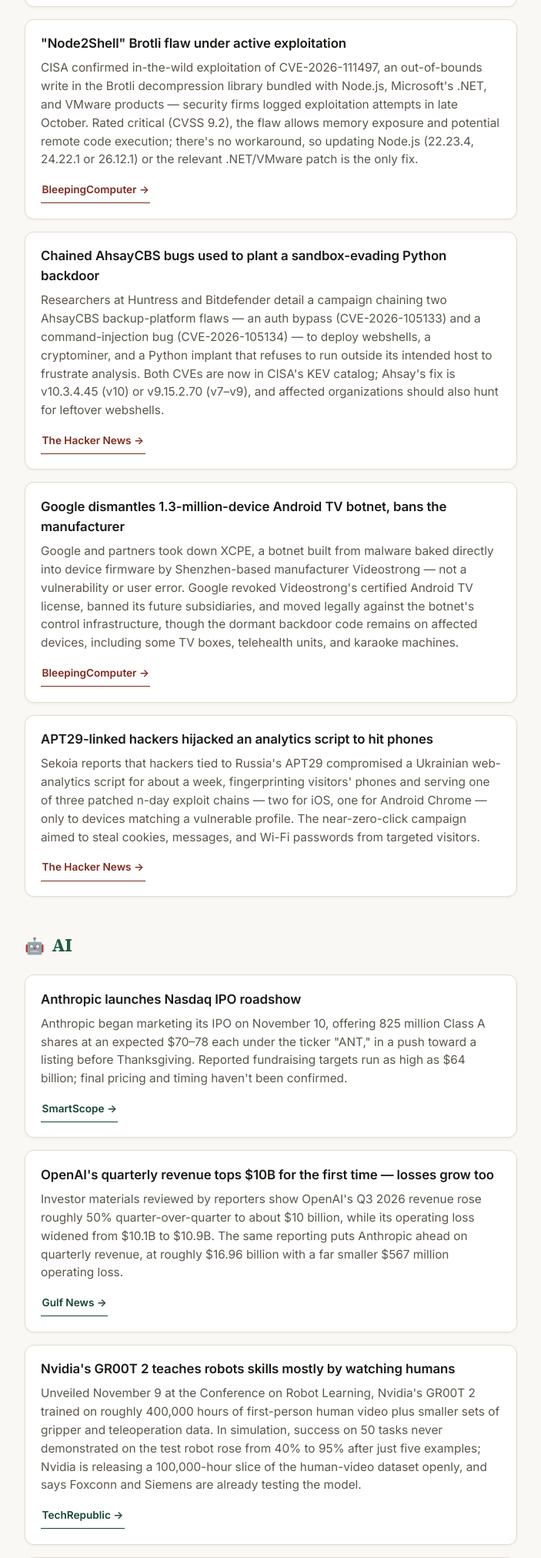
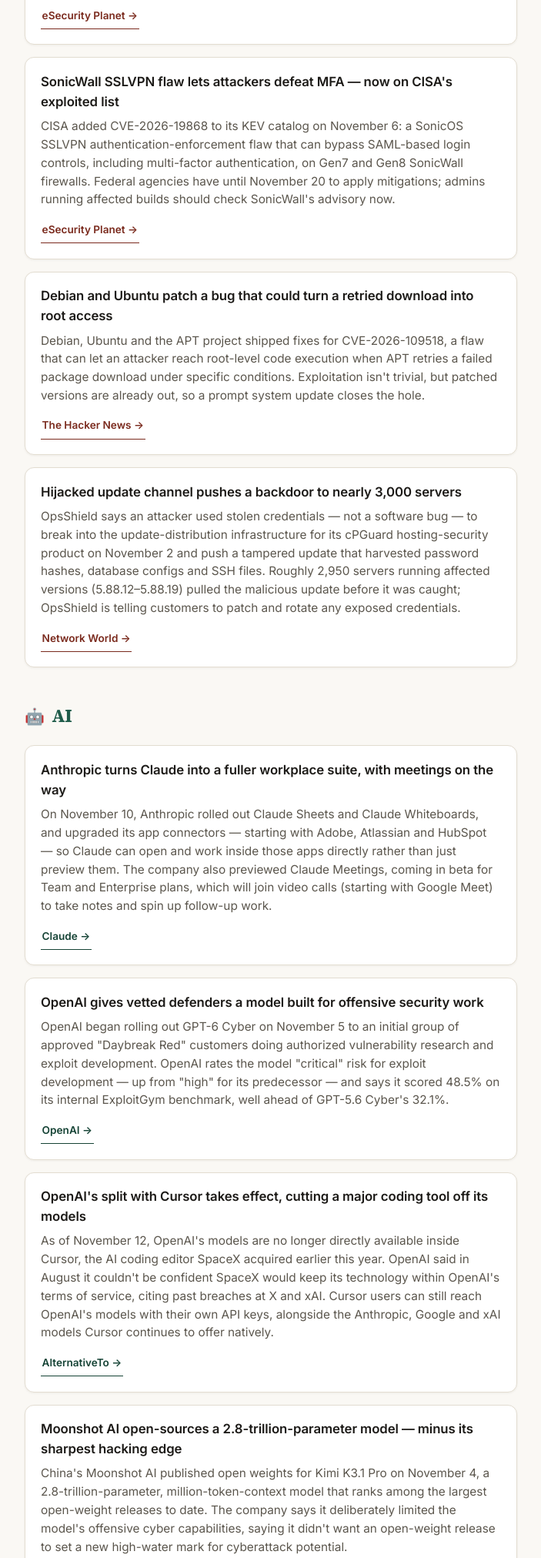
Before and after one commit to lukefoskey9-ui/morning-briefing, a plain HTML site: page index.html in a window 1280 px wide. Shown: the part 509-2533 px from the top of the page at 77% size, without its empty margins (288-991 px from the left). Drawn offline with Linux system fonts and the light colour scheme.

Commit message:
Morning briefing for November 15, 2026

```diff
--- a/index.html
+++ b/index.html
@@ -186,7 +186,7 @@
 
   <header>
     <div class="masthead">Morning Briefing</div>
-    <div class="date-line">Saturday, November 14, 2026</div>
+    <div class="date-line">Sunday, November 15, 2026</div>
     <hr class="rule">
     <p class="intro">Cybersecurity and AI, in under three minutes.</p>
   </header>
@@ -198,33 +198,27 @@
     </div>
 
     <article class="story">
-      <h3 class="headline">CISA flags Cisco BroadWorks flaw as actively exploited</h3>
-      <p class="summary">CISA added CVE-2026-20320 — an unauthenticated XXE flaw (CVSS 7.5) in the BroadWorks OCI XML parser — to its Known Exploited Vulnerabilities catalog on November 10, giving federal agencies until November 24 to patch. The bug, which Cisco disclosed in August, can let a remote attacker read sensitive files; Cisco's fix is release RI.2026.07 and there is no workaround.</p>
-      <a class="source" href="https://www.bleepingcomputer.com/news/security/cisa-flags-cisco-broadworks-flaw-as-actively-exploited-in-attacks/">BleepingComputer →</a>
+      <h3 class="headline">CISA adds four actively exploited flaws to its watch list — OpenSSH "SSHole" among them</h3>
+      <p class="summary">On November 9, CISA added four exploited vulnerabilities to its Known Exploited Vulnerabilities catalog: an OpenSSH authentication bypass on musl-based Linux without PAM (CVE-2026-123158, dubbed "SSHole," reportedly abused within hours of disclosure), a 9.8-severity code-injection flaw in FreeSWITCH, a bug in the GPUStack AI-infrastructure platform, and an incorrect-authorization flaw in IBM Aspera Faspex. Federal civilian agencies had until November 12 to patch.</p>
+      <a class="source" href="https://www.esecurityplanet.com/vulnerabilities/news-cisa-kev-gpustack-freeswitch-openssh-ibm-november-2026/">eSecurity Planet →</a>
     </article>
 
     <article class="story">
-      <h3 class="headline">"Node2Shell" Brotli flaw under active exploitation</h3>
-      <p class="summary">CISA confirmed in-the-wild exploitation of CVE-2026-111497, an out-of-bounds write in the Brotli decompression library bundled with Node.js, Microsoft's .NET, and VMware products — security firms logged exploitation attempts in late October. Rated critical (CVSS 9.2), the flaw allows memory exposure and potential remote code execution; there's no workaround, so updating Node.js (22.23.4, 24.22.1 or 26.12.1) or the relevant .NET/VMware patch is the only fix.</p>
-      <a class="source" href="https://www.bleepingcomputer.com/news/security/cisa-warns-of-hackers-now-exploiting-critical-node2shell-flaw/">BleepingComputer →</a>
+      <h3 class="headline">SonicWall SSLVPN flaw lets attackers defeat MFA — now on CISA's exploited list</h3>
+      <p class="summary">CISA added CVE-2026-19868 to its KEV catalog on November 6: a SonicOS SSLVPN authentication-enforcement flaw that can bypass SAML-based login controls, including multi-factor authentication, on Gen7 and Gen8 SonicWall firewalls. Federal agencies have until November 20 to apply mitigations; admins running affected builds should check SonicWall's advisory now.</p>
+      <a class="source" href="https://www.esecurityplanet.com/vulnerabilities/news-sonicwall-sslvpn-authentication-bypass-cve-2026-19868/">eSecurity Planet →</a>
     </article>
 
     <article class="story">
-      <h3 class="headline">Chained AhsayCBS bugs used to plant a sandbox-evading Python backdoor</h3>
-      <p class="summary">Researchers at Huntress and Bitdefender detail a campaign chaining two AhsayCBS backup-platform flaws — an auth bypass (CVE-2026-105133) and a command-injection bug (CVE-2026-105134) — to deploy webshells, a cryptominer, and a Python implant that refuses to run outside its intended host to frustrate analysis. Both CVEs are now in CISA's KEV catalog; Ahsay's fix is v10.3.4.45 (v10) or v9.15.2.70 (v7–v9), and affected organizations should also hunt for leftover webshells.</p>
-      <a class="source" href="https://thehackernews.com/2026/11/attackers-exploit-ahsaycbs-flaws-to.html">The Hacker News →</a>
+      <h3 class="headline">Debian and Ubuntu patch a bug that could turn a retried download into root access</h3>
+      <p class="summary">Debian, Ubuntu and the APT project shipped fixes for CVE-2026-109518, a flaw that can let an attacker reach root-level code execution when APT retries a failed package download under specific conditions. Exploitation isn't trivial, but patched versions are already out, so a prompt system update closes the hole.</p>
+      <a class="source" href="https://thehackernews.com/2026/11/weekly-recap-sshole-exploited-apt-root.html">The Hacker News →</a>
     </article>
 
     <article class="story">
-      <h3 class="headline">Google dismantles 1.3-million-device Android TV botnet, bans the manufacturer</h3>
-      <p class="summary">Google and partners took down XCPE, a botnet built from malware baked directly into device firmware by Shenzhen-based manufacturer Videostrong — not a vulnerability or user error. Google revoked Videostrong's certified Android TV license, banned its future subsidiaries, and moved legally against the botnet's control infrastructure, though the dormant backdoor code remains on affected devices, including some TV boxes, telehealth units, and karaoke machines.</p>
-      <a class="source" href="https://www.bleepingcomputer.com/news/security/google-disrupts-million-device-xcpe-android-malware-botnet-bans-tv-box-maker/">BleepingComputer →</a>
-    </article>
-
-    <article class="story">
-      <h3 class="headline">APT29-linked hackers hijacked an analytics script to hit phones</h3>
-      <p class="summary">Sekoia reports that hackers tied to Russia's APT29 compromised a Ukrainian web-analytics script for about a week, fingerprinting visitors' phones and serving one of three patched n-day exploit chains — two for iOS, one for Android Chrome — only to devices matching a vulnerable profile. The near-zero-click campaign aimed to steal cookies, messages, and Wi-Fi passwords from targeted visitors.</p>
-      <a class="source" href="https://thehackernews.com/2026/11/apt29-linked-hackers-hijack-web.html">The Hacker News →</a>
+      <h3 class="headline">Hijacked update channel pushes a backdoor to nearly 3,000 servers</h3>
+      <p class="summary">OpsShield says an attacker used stolen credentials — not a software bug — to break into the update-distribution infrastructure for its cPGuard hosting-security product on November 2 and push a tampered update that harvested password hashes, database configs and SSH files. Roughly 2,950 servers running affected versions (5.88.12–5.88.19) pulled the malicious update before it was caught; OpsShield is telling customers to patch and rotate any exposed credentials.</p>
+      <a class="source" href="https://www.networkworld.com/article/4244919/attackers-turned-opsshields-trusted-update-channel-into-a-supply-chain-attack.html">Network World →</a>
     </article>
   </section>
 
@@ -235,33 +229,27 @@
     </div>
 
     <article class="story">
-      <h3 class="headline">Anthropic launches Nasdaq IPO roadshow</h3>
-      <p class="summary">Anthropic began marketing its IPO on November 10, offering 825 million Class A shares at an expected $70–78 each under the ticker "ANT," in a push toward a listing before Thanksgiving. Reported fundraising targets run as high as $64 billion; final pricing and timing haven't been confirmed.</p>
-      <a class="source" href="https://smartscope.blog/en/blog/anthropic-ipo-roadshow-launched-announced-november-10-offering-2026/">SmartScope →</a>
+      <h3 class="headline">Anthropic turns Claude into a fuller workplace suite, with meetings on the way</h3>
+      <p class="summary">On November 10, Anthropic rolled out Claude Sheets and Claude Whiteboards, and upgraded its app connectors — starting with Adobe, Atlassian and HubSpot — so Claude can open and work inside those apps directly rather than just preview them. The company also previewed Claude Meetings, coming in beta for Team and Enterprise plans, which will join video calls (starting with Google Meet) to take notes and spin up follow-up work.</p>
+      <a class="source" href="https://claude.com/blog/more-ways-to-work-with-claude-sheets-whiteboards-and-interactive-connectors">Claude →</a>
     </article>
 
     <article class="story">
-      <h3 class="headline">OpenAI's quarterly revenue tops $10B for the first time — losses grow too</h3>
-      <p class="summary">Investor materials reviewed by reporters show OpenAI's Q3 2026 revenue rose roughly 50% quarter-over-quarter to about $10 billion, while its operating loss widened from $10.1B to $10.9B. The same reporting puts Anthropic ahead on quarterly revenue, at roughly $16.96 billion with a far smaller $567 million operating loss.</p>
-      <a class="source" href="https://gulfnews.com/business/openai-revenue-hits-10b-but-operating-loss-widens-1.500743326">Gulf News →</a>
+      <h3 class="headline">OpenAI gives vetted defenders a model built for offensive security work</h3>
+      <p class="summary">OpenAI began rolling out GPT-6 Cyber on November 5 to an initial group of approved "Daybreak Red" customers doing authorized vulnerability research and exploit development. OpenAI rates the model "critical" risk for exploit development — up from "high" for its predecessor — and says it scored 48.5% on its internal ExploitGym benchmark, well ahead of GPT-5.6 Cyber's 32.1%.</p>
+      <a class="source" href="https://openai.com/index/introducing-gpt-6-cyber/">OpenAI →</a>
     </article>
 
     <article class="story">
-      <h3 class="headline">Nvidia's GR00T 2 teaches robots skills mostly by watching humans</h3>
-      <p class="summary">Unveiled November 9 at the Conference on Robot Learning, Nvidia's GR00T 2 trained on roughly 400,000 hours of first-person human video plus smaller sets of gripper and teleoperation data. In simulation, success on 50 tasks never demonstrated on the test robot rose from 40% to 95% after just five examples; Nvidia is releasing a 100,000-hour slice of the human-video dataset openly, and says Foxconn and Siemens are already testing the model.</p>
-      <a class="source" href="https://www.techrepublic.com/article/news-nvidia-gr00t-2-robot-training-human-demonstrations/">TechRepublic →</a>
+      <h3 class="headline">OpenAI's split with Cursor takes effect, cutting a major coding tool off its models</h3>
+      <p class="summary">As of November 12, OpenAI's models are no longer directly available inside Cursor, the AI coding editor SpaceX acquired earlier this year. OpenAI said in August it couldn't be confident SpaceX would keep its technology within OpenAI's terms of service, citing past breaches at X and xAI. Cursor users can still reach OpenAI's models with their own API keys, alongside the Anthropic, Google and xAI models Cursor continues to offer natively.</p>
+      <a class="source" href="https://alternativeto.net/news/2026/8/openai-says-it-will-cut-off-cursor-s-access-to-its-ai-models-starting-november-12-2026/">AlternativeTo →</a>
     </article>
 
     <article class="story">
-      <h3 class="headline">Google DeepMind uses AI agents to formally verify Signal's encryption code</h3>
-      <p class="summary">DeepMind's AlphaProof Code framework had AI agents write machine-checked mathematical proofs — verified by the Lean proof assistant — of key security properties in the Signal protocol's actual implementation, which DeepMind calls the first formal verification of a widely deployed protocol's code by any method. The four-week proof-of-concept found no new vulnerabilities but didn't cover the entire Signal app, and DeepMind is releasing the verification artifacts for others to build on.</p>
-      <a class="source" href="https://deepmind.google/blog/introducing-alphaproof-code/">Google DeepMind →</a>
-    </article>
-
-    <article class="story">
-      <h3 class="headline">ChatGPT adds animated GIFs and reusable reference images</h3>
-      <p class="summary">OpenAI's Images 2.6 update, rolling out since November 4, lets users turn a prompt or photo into an editable, looping GIF and save reference images — a face, pet, or character — to reuse across future chats without re-uploading. Two new API models, GPT-Image-2.6 Flare and Sunburst, bring the same GIF output to developers.</p>
-      <a class="source" href="https://www.techrepublic.com/article/news-chatgpt-images-2-6-gif-creation/">TechRepublic →</a>
+      <h3 class="headline">Moonshot AI open-sources a 2.8-trillion-parameter model — minus its sharpest hacking edge</h3>
+      <p class="summary">China's Moonshot AI published open weights for Kimi K3.1 Pro on November 4, a 2.8-trillion-parameter, million-token-context model that ranks among the largest open-weight releases to date. The company says it deliberately limited the model's offensive cyber capabilities, saying it didn't want an open-weight release to set a new high-water mark for cyberattack potential.</p>
+      <a class="source" href="https://technode.com/2026/11/05/moonshot-ai-releases-kimi-k3-1-pro-model-weights/">TechNode →</a>
     </article>
   </section>
 
```
